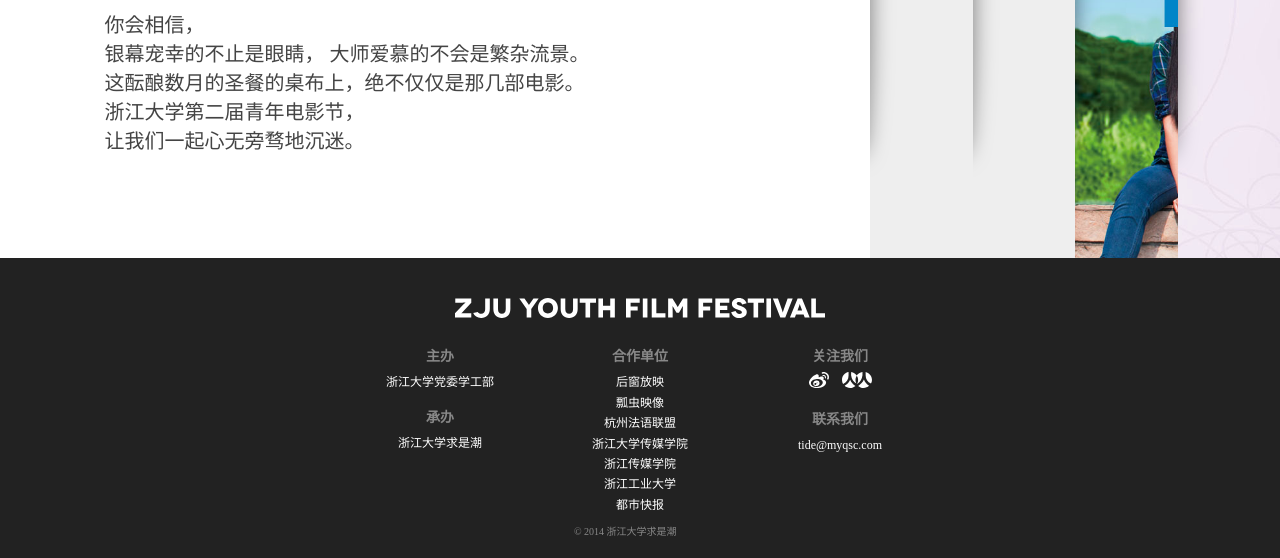
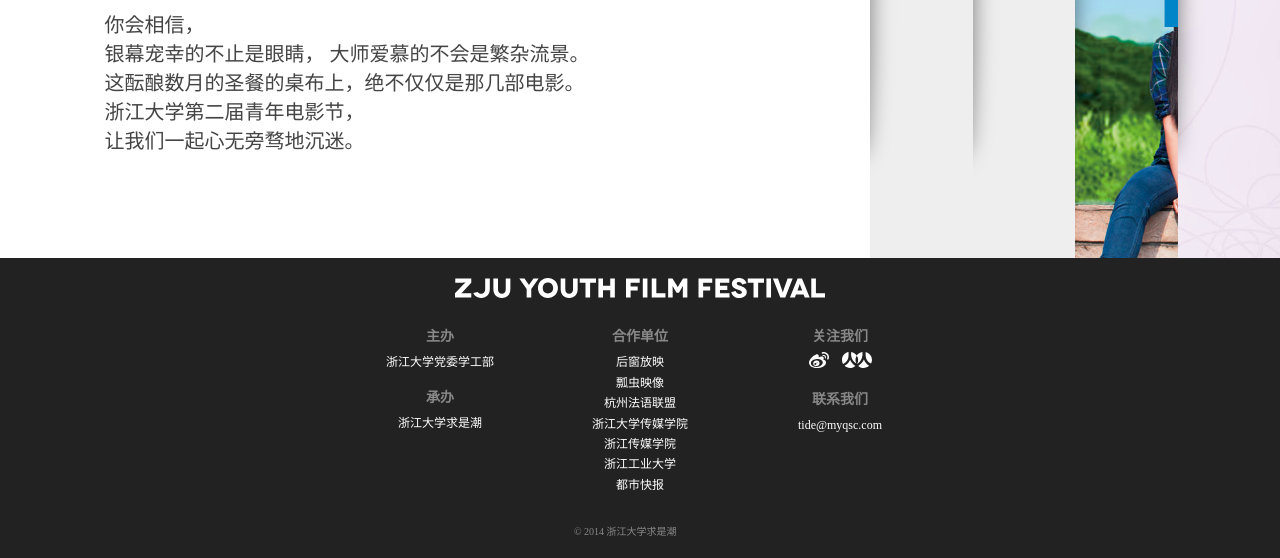
Before and after one commit to fnlctrl/ZJUYFF-2014, a PHP site: page / in a window 1280 px wide. Shown: the part 842-1400 px from the top of the page. Run offline with PHP 8.4, Linux system fonts and the light colour scheme.

Commit message:
yet some other changes

```diff
--- a/css/ui.css
+++ b/css/ui.css
@@ -46,6 +46,9 @@
 .w330 {
   width: 330px;
 }
+.w380 {
+  width: 380px;
+}
 input {
   position: relative;
   border: none;
--- a/js/main.js
+++ b/js/main.js
@@ -47,7 +47,7 @@ $(window).bind('load resize scroll',function() {
 		$('#main-intro-title').animate({'font-size':'40px'},{duration:100,queue:false});
 	}
 	else if (window.W>850) {
-		$('#footer-container').height(300);
+		$('#footer-container').height(320);
 		$('#footer-column-container').width(600).css('margin-left','-300px');
 		$('#main-container').height(window.H-60);
 		$('.slide-small').removeClass('slide-small');
@@ -56,7 +56,7 @@ $(window).bind('load resize scroll',function() {
 		if (window.H-60 > 450) {
 			$('body').height(window.H+300);
 			var sildeSizeUnit = (window.H-60)/100;
-			if (sildeSizeUnit<6) {
+			if (sildeSizeUnit < 6) {
 				$('#main-intro-word').animate({'font-size':sildeSizeUnit*3},{duration:100,queue:false});
 				$('#main-intro-title').animate({'font-size':sildeSizeUnit*10},{duration:100,queue:false});
 			}
@@ -68,7 +68,7 @@ $(window).bind('load resize scroll',function() {
 		else {
 			$('#main-intro-word').animate({'font-size':'12px'},{duration:100,queue:false});
 			$('#main-intro-title').animate({'font-size':'40px'},{duration:100,queue:false});
-			$('body').height(450+300+60);
+			$('body').height(450+320+60);
 		}
 
 	};
--- a/view/poster.php
+++ b/view/poster.php
@@ -64,7 +64,7 @@
 		<form id="submit-container" action="upload.php">
 			<div id="submit-info">
 				<p class='submit-info-title'>参赛信息</p>
-				<input type="text" name="name" placeholder="电影名称" required>
+				<input class='w380' type="text" name="name" placeholder="电影名称" required>
 				<p class='submit-info-title'>成员信息(至多7人)</p>
 				<input class='w120' type="text" name="name1" placeholder="队长姓名" required>
 				<input class='w120' type="text" name="stuid1" placeholder="学号" required>
```
